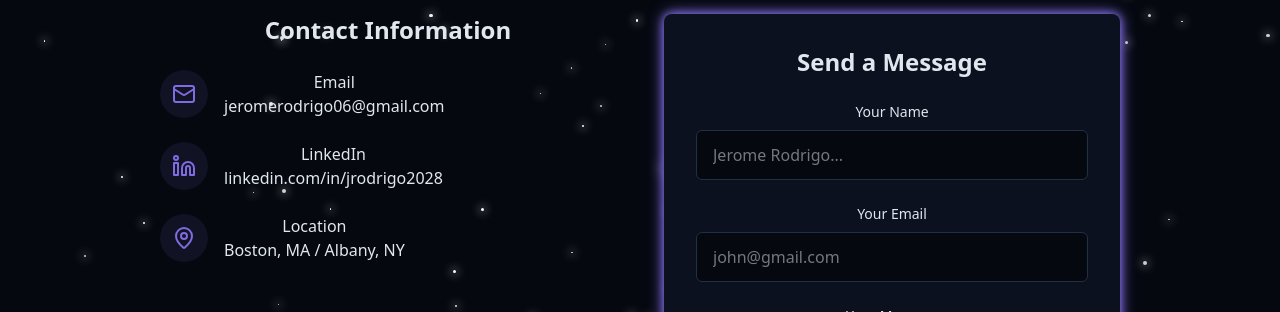
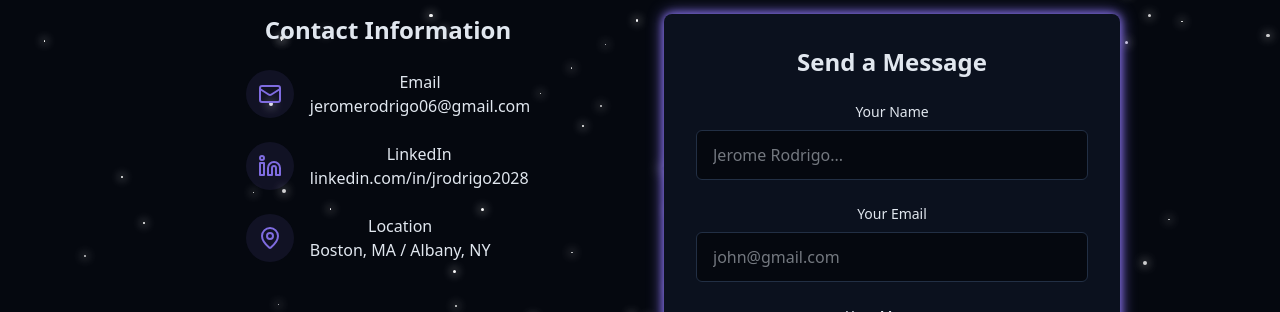
Before and after one commit to Jrodrigo06/personal-website, a React (Vite) app in the folder personal-website/: page /contact in a window 1280 px wide. Shown: the part 210-522 px from the top of the page. Built offline with nearby package versions, Linux system fonts and the light colour scheme; no server answers.

Commit message:
Changed contact page a little adjusted the contact info alignemnt

```diff
--- a/personal-website/src/pages/Contact.tsx
+++ b/personal-website/src/pages/Contact.tsx
@@ -72,12 +72,12 @@ export const Contact = () => {
                         <div className="space-y-8">
                             <h3 className="text-2xl font-semibold mb-6"> Contact Information</h3>
 
-                            <div className="space-y-6 justify-center">
-                                <div className='flex items-start space-x-4'>
+                            <div className="space-y-6 w-fit mx-auto">
+                                <div className='flex items-center space-x-4'>
                                     <div className='p-3 rounded-full bg-primary/10'>
                                         <Mail className="h-6 w-6 text-primary"/>{" "}
                                     </div>
-                                    <div className="">
+                                    <div>
                                         <h4 className="font-medium"> Email</h4>
                                         <a href="mailto:jeromerodrigo06@gmail.com" className="text-muted-foreground hover:text-primary transition-colors">
                                             jeromerodrigo06@gmail.com
```
